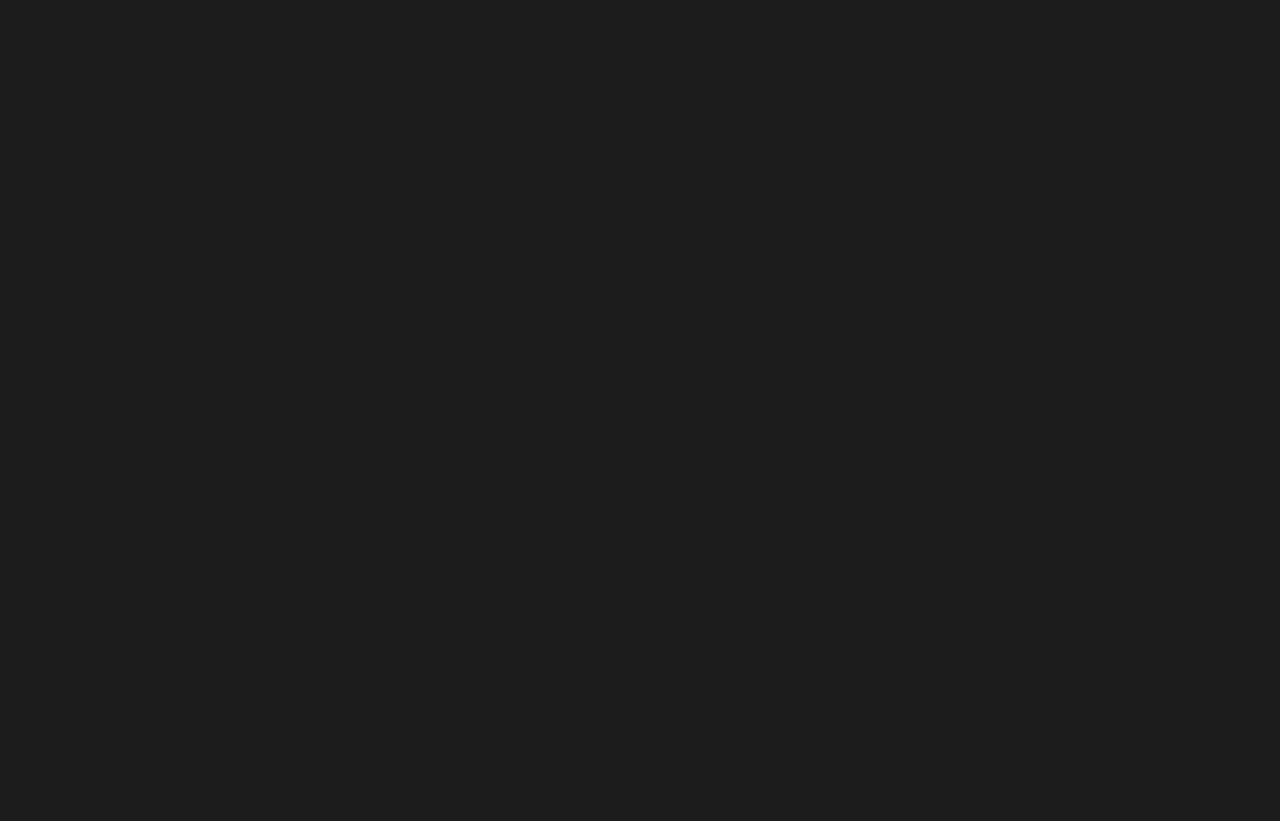
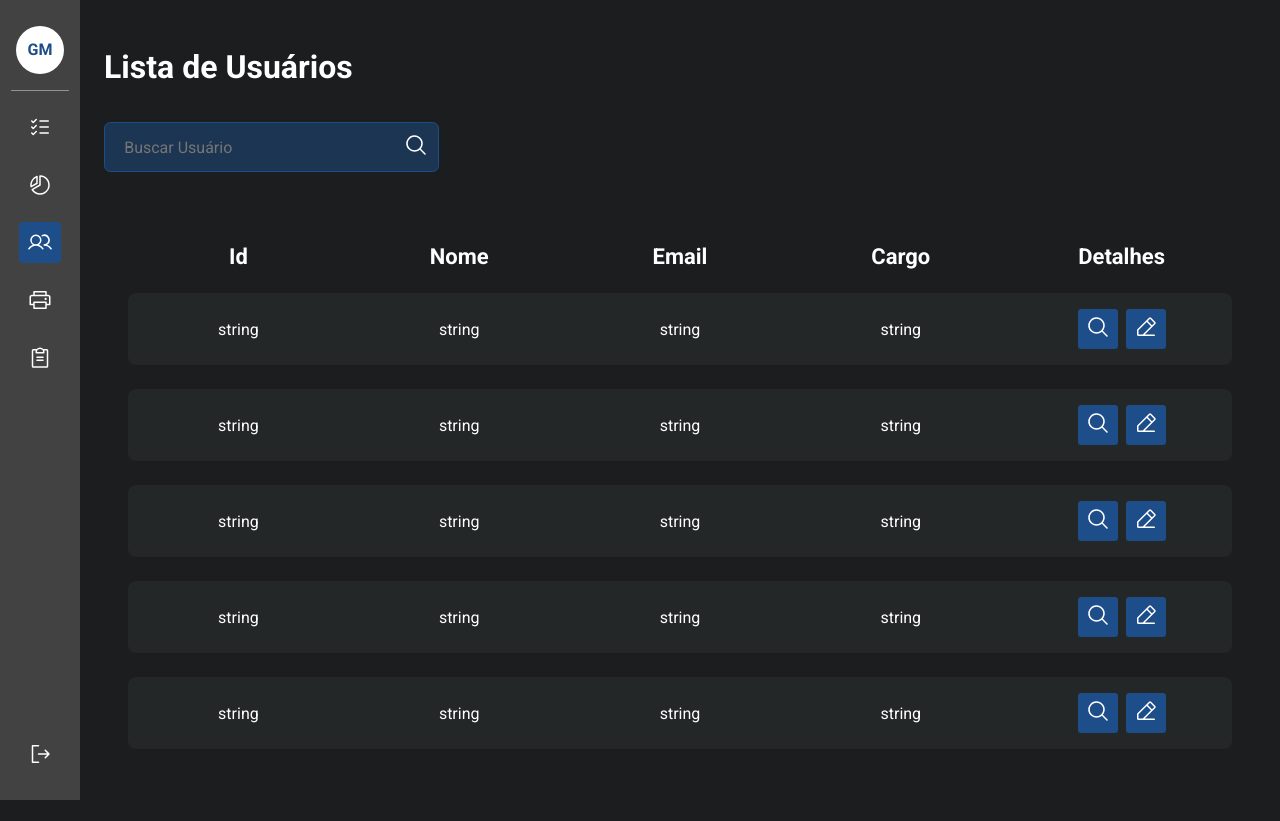
Before and after one commit to IFCE-Campus-Aracati/phfrontend, a React (Vite) app: page /list_users in a window 1280 px wide. Before the commit this address had no page. Before the commit the page ends 800 px from the top, so only its background shows below. Built offline with nearby package versions, Linux system fonts and the light colour scheme.

Commit message:
💥✨ feat e fix: Lista de usuários e sidebar fixada

```diff
--- a/package.json
+++ b/package.json
@@ -16,12 +16,14 @@
     "date-fns": "^2.29.3",
     "react": "^18.2.0",
     "react-dom": "^18.2.0",
+    "react-modal": "^3.16.1",
     "react-router-dom": "^6.9.0",
     "styled-components": "^5.3.8"
   },
   "devDependencies": {
     "@types/react": "^18.0.27",
     "@types/react-dom": "^18.0.10",
+    "@types/react-modal": "^3.13.1",
     "@types/styled-components": "^5.1.26",
     "@vitejs/plugin-react": "^3.1.0",
     "typescript": "^4.9.5",
--- a/src/components/SideBar/index.tsx
+++ b/src/components/SideBar/index.tsx
@@ -76,7 +76,7 @@ export function SideBar({ variant }: SideBarProps) {
               weight={pathname === "/" ? "fill" : "regular"}
             />
           ),
-          to: "/",
+          to: "/list_users",
         },
         {
           label: "Printers",
--- a/src/components/SideBar/styles.ts
+++ b/src/components/SideBar/styles.ts
@@ -21,6 +21,7 @@ export const NavContainer = styled.div`
   flex-direction: column;
   align-items: center;
   padding: 1.6rem;
+  position: fixed;
 `;
 
 export const Root = styled(Avatar.Root)`
@@ -84,4 +85,5 @@ export const ButtonSignout = styled.button`
 
 export const Body = styled.div`
   width: 100%;
+  margin-left: 5rem;
 `;
--- /dev/null
+++ b/src/pages/Admin/ListUsers/index.tsx
@@ -0,0 +1,62 @@
+import { Input } from "../../../components/Input";
+import { Table } from "../../../components/Table";
+import { UserTableDataProps } from "../../../components/Table/UserTable";
+import { Container, Content, Header, InputContainer, Title } from "./styles";
+
+const header = ["Id", "Nome", "Email", "Cargo", "Detalhes"];
+
+const data: UserTableDataProps[] = [
+  {
+    id: 'string',
+    name: 'string',
+    email: 'string',
+    role: 'string',
+  },
+  {
+    id: 'string',
+    name: 'string',
+    email: 'string',
+    role: 'string',
+  },
+  {
+    id: 'string',
+    name: 'string',
+    email: 'string',
+    role: 'string',
+  },
+  {
+    id: 'string',
+    name: 'string',
+    email: 'string',
+    role: 'string',
+  },
+  {
+    id: 'string',
+    name: 'string',
+    email: 'string',
+    role: 'string',
+  }
+]
+
+export function ListUsers(){
+  return(
+    <Container>
+      <Header>
+        <Title>Lista de Usuários</Title>
+        <InputContainer>
+          <Input
+            placeholder="Buscar Usuário"
+            variant="search"
+          />
+        </InputContainer>
+      </Header>
+      <Content>
+        <Table
+          header={header}
+          data={data}
+          variant="users"
+        />
+      </Content>
+    </Container>
+  );
+}
--- /dev/null
+++ b/src/pages/Admin/ListUsers/styles.ts
@@ -0,0 +1,23 @@
+import styled from "styled-components";
+import { theme } from "../../../styles/theme";
+
+export const Container = styled.div`
+  padding: 3rem 1.5rem;
+`;
+
+export const Header = styled.div`
+  margin-bottom: 3rem;
+`;
+
+export const Content = styled.div``;
+
+export const Title = styled.h1`
+  font-size: 2rem;
+  color: ${theme.colors.white};
+  margin-bottom: 2.25rem;
+`;
+
+export const InputContainer = styled.div`
+  max-width: 100%;
+  width: 20.938rem;
+`;
--- a/src/routes/index.tsx
+++ b/src/routes/index.tsx
@@ -12,6 +12,7 @@ import { ListPrints } from "../pages/Admin/ListPrints";
 import { SearchPrint } from "../pages/Anonymous/SearchPrint";
 import { RequestPrinting } from "../pages/Anonymous/RequestPrinting";
 import { MyPrints } from "../pages/Client/MyPrints";
+import { ListUsers } from "../pages/Admin/ListUsers";
 
 export function RoutesApp() {
   return (
@@ -31,6 +32,7 @@ export function RoutesApp() {
 
       <Route path="/" element={<SideBar variant="admin" />}>
         <Route path="/list_prints" element={<ListPrints />} />
+        <Route path="/list_users"  element={<ListUsers />}/>
       </Route>
     </Routes>
   );
--- a/src/styles/global.ts
+++ b/src/styles/global.ts
@@ -6,6 +6,15 @@ export const GlobalTheme = createGlobalStyle`
     margin: 0;
     padding: 0;
     box-sizing: border-box;
+  }
+
+  html {
+    @media (max-width: 1080px){
+      font-size: 93.75%;
+    }
+    @media (max-width:720px){
+      font-size: 87.5%;
+    }
   }
 
   :focus {
```
Also changed, not shown: 2 other files (tests, documents, lock files or other folders).
